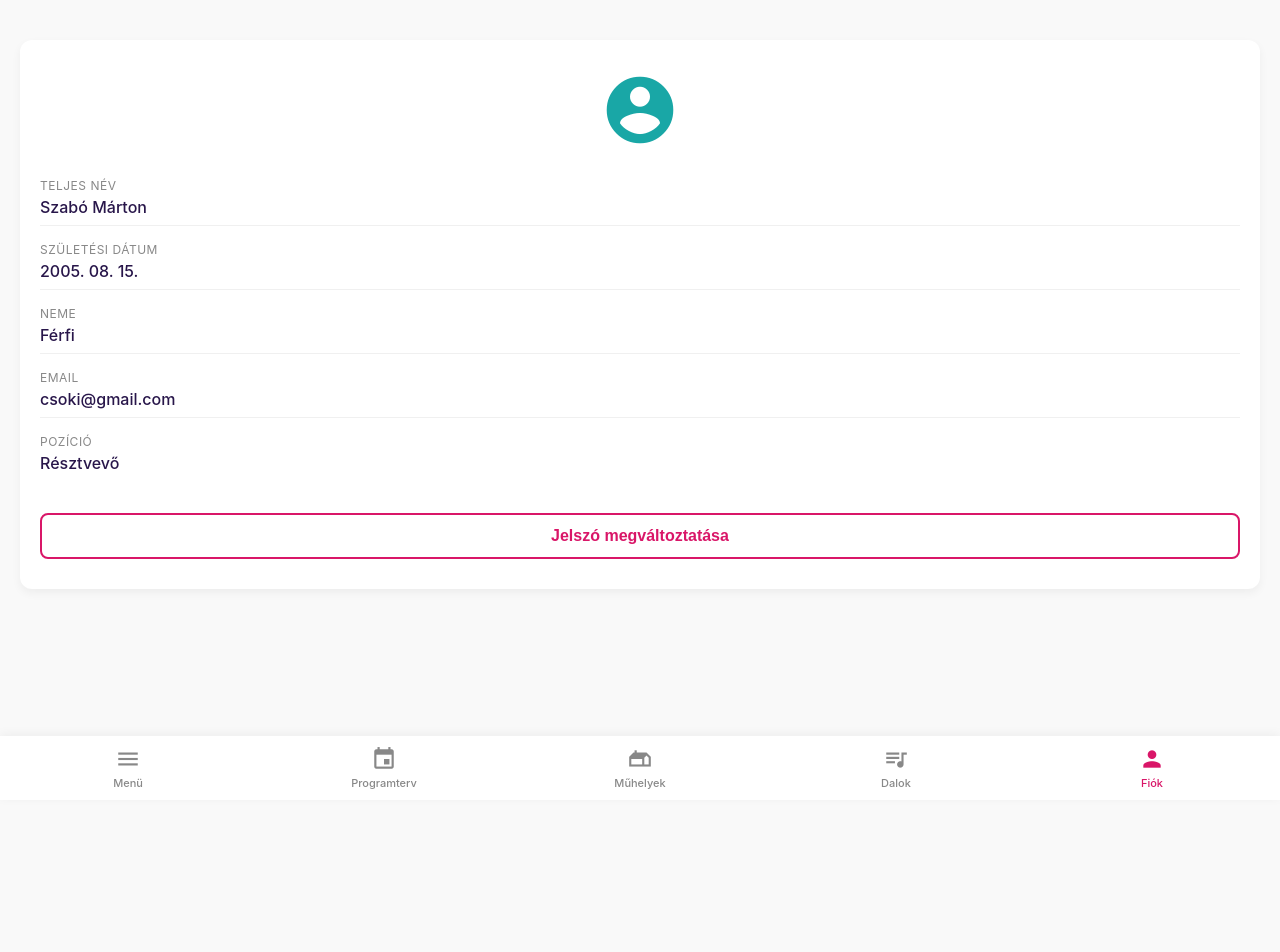
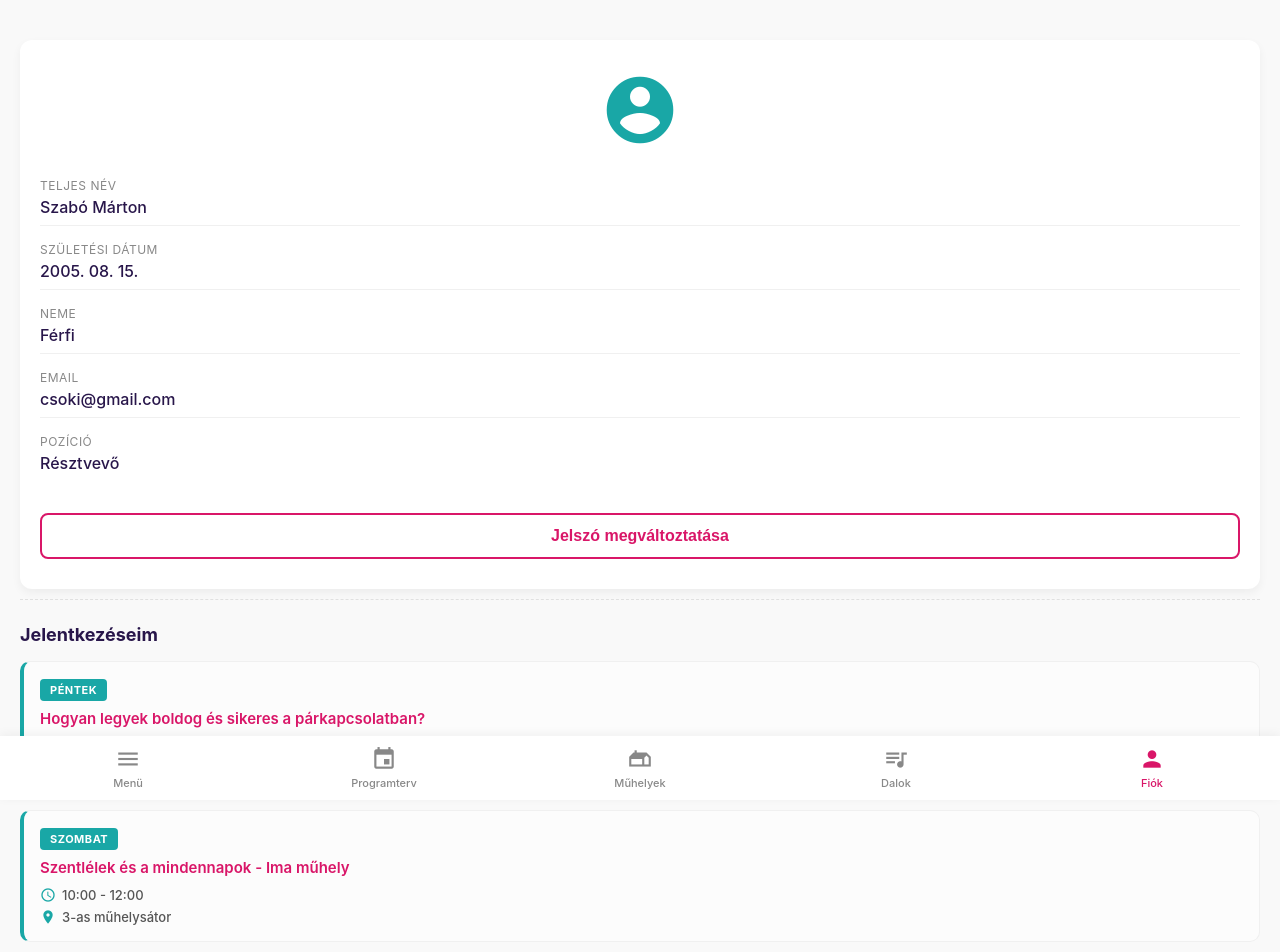
Before and after one commit to rezsnyakdani/ebresztofesztWebApp, an Angular app in the folder Frontend/: page /profil in a window 1280 px wide. Shown: the top 952 px of the page. Before the commit the page ends 800 px from the top, so only its background shows below. Built offline with nearby package versions, Linux system fonts and the light colour scheme.

Commit message:
Add mymuhely to profile

```diff
--- a/Frontend/src/app/features/profil/profil.component.html
+++ b/Frontend/src/app/features/profil/profil.component.html
@@ -37,4 +37,30 @@
       </button>
     </div>
   </section>
+
+  <div class="my-workshops">
+      <h2 class="section-title">Jelentkezéseim</h2>
+
+      <div class="registered-workshop-card">
+        <div class="day-badge">Péntek</div>
+        <h3 class="workshop-title">Hogyan legyek boldog és sikeres a párkapcsolatban?</h3>
+        <div class="workshop-info">
+          <span class="material-icons">schedule</span> 10:00 - 12:00
+        </div>
+        <div class="workshop-info">
+          <span class="material-icons">place</span> 1-es műhelysátor
+        </div>
+      </div>
+
+      <div class="registered-workshop-card">
+        <div class="day-badge">Szombat</div>
+        <h3 class="workshop-title">Szentlélek és a mindennapok - Ima műhely</h3>
+        <div class="workshop-info">
+          <span class="material-icons">schedule</span> 10:00 - 12:00
+        </div>
+        <div class="workshop-info">
+          <span class="material-icons">place</span> 3-as műhelysátor
+        </div>
+      </div>
+    </div>
 </div>
--- a/Frontend/src/app/features/profil/profil.component.sass
+++ b/Frontend/src/app/features/profil/profil.component.sass
@@ -79,3 +79,64 @@
 
   .material-icons
     font-size: 20px
+
+.my-workshops
+  width: 100%
+  margin-top: 10px
+  margin-bottom: 32px
+  border-top: 1px dashed #e0e0e0 // Egy szaggatott vonal választja el a személyes adatoktól
+  padding-top: 24px
+
+.section-title
+  color: #28164A // Sötétlila
+  font-size: 18px
+  margin-top: 0
+  margin-bottom: 16px
+  font-weight: 700
+
+.registered-workshop-card
+  background-color: #fcfcfc
+  border: 1px solid #f0f0f0
+  padding: 16px
+  border-radius: 10px
+  margin-bottom: 16px
+  border-left: 4px solid #19A7A6 // Ciánkék csík a bal oldalon, hogy vizuálisan elkülönüljön
+
+  &:last-child
+    margin-bottom: 0
+
+  .day-badge
+    background-color: #19A7A6 // Ciánkék nap jelölő
+    color: #ffffff
+    padding: 4px 10px
+    border-radius: 4px
+    font-size: 11px
+    font-weight: 700
+    display: inline-block
+    margin-bottom: 8px
+    text-transform: uppercase
+    letter-spacing: 0.5px
+
+  .workshop-title
+    color: #D91668 // Magenta cím
+    font-size: 15px
+    margin-top: 0
+    margin-bottom: 10px
+    font-weight: 600
+    line-height: 1.3
+
+  .workshop-info
+    display: flex
+    align-items: center
+    gap: 6px
+    color: #555555
+    font-size: 13px
+    margin-bottom: 6px
+    font-weight: 500
+
+    &:last-child
+      margin-bottom: 0
+
+    .material-icons
+      font-size: 16px
+      color: #19A7A6 // Kis ciánkék ikonok az időpont/helyszín mellett
```
